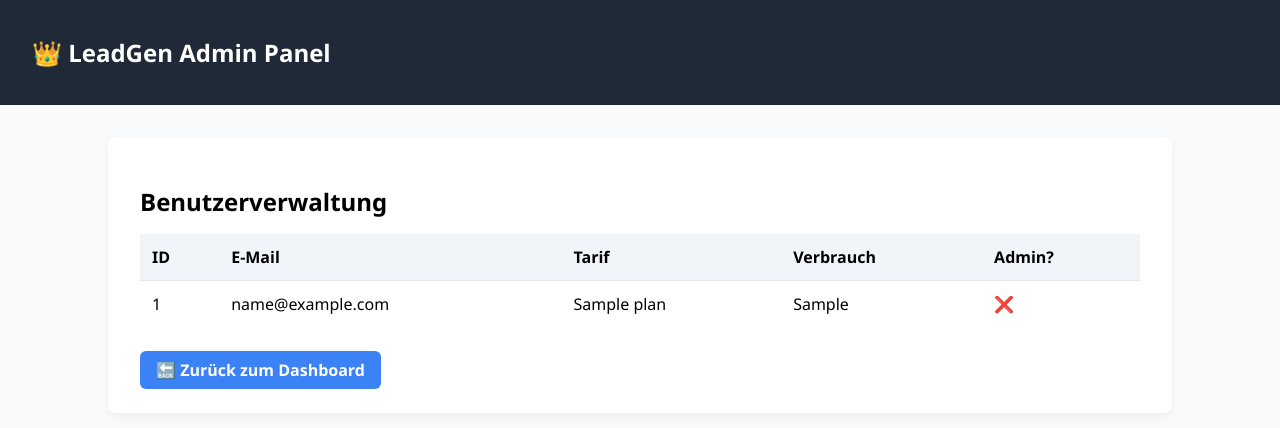
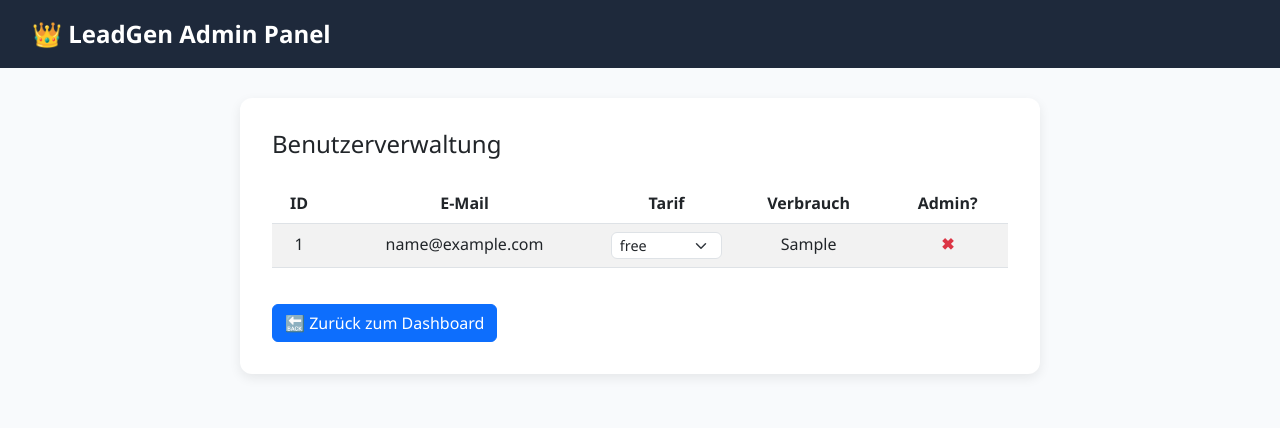
Before and after one commit to MerabTserodze/leadgen-app, a Flask app: template templates/admin.html in a window 1280 px wide. Shown: the top 428 px of the page. Run offline with Flask 3, Linux system fonts and the light colour scheme; the template is opened without the code that fills it: most values are stand-ins (such as "Sample title", 1, 10 or a date in 2020).

Commit message:
Update admin.html

```diff
--- a/templates/admin.html
+++ b/templates/admin.html
@@ -2,67 +2,54 @@
 <html lang="de">
 <head>
     <meta charset="UTF-8">
-    <title>Admin Panel – LeadGen</title>
-    <meta name="viewport" content="width=device-width, initial-scale=1">
+    <title>Admin Panel</title>
+    <link href="https://cdn.jsdelivr.net/npm/bootstrap@5.3.0/dist/css/bootstrap.min.css" rel="stylesheet">
     <style>
         body {
+            background-color: #f8fafc;
             font-family: 'Segoe UI', sans-serif;
-            background-color: #f8fafc;
-            margin: 0;
-            padding: 0;
         }
-        header {
-            background-color: #1f2937;
+        .admin-header {
+            background-color: #1e293b;
+            padding: 1rem 2rem;
             color: white;
-            padding: 1rem 2rem;
+            font-size: 1.5rem;
+            font-weight: bold;
+            display: flex;
+            align-items: center;
         }
-        .container {
-            max-width: 1000px;
-            margin: 2rem auto;
+        .admin-header i {
+            margin-right: 10px;
+        }
+        .admin-card {
+            max-width: 800px;
+            margin: 30px auto;
             background-color: white;
-            border-radius: 0.5rem;
+            border-radius: 12px;
+            box-shadow: 0 4px 12px rgba(0,0,0,0.08);
             padding: 2rem;
-            box-shadow: 0 4px 10px rgba(0, 0, 0, 0.05);
         }
         table {
-            width: 100%;
-            border-collapse: collapse;
+            text-align: center;
         }
-        th {
-            background-color: #f1f5f9;
-            text-align: left;
-            padding: 0.75rem;
+        .btn-back {
+            margin-top: 20px;
         }
-        td {
-            padding: 0.75rem;
-            border-top: 1px solid #e2e8f0;
-        }
-        .btn {
-            background-color: #3b82f6;
-            color: white;
-            padding: 0.5rem 1rem;
-            border-radius: 0.375rem;
-            text-decoration: none;
-            font-weight: bold;
-        }
-        .btn:hover {
-            background-color: #2563eb;
-        }
-        h1 {
-            font-size: 1.5rem;
-            margin-bottom: 1rem;
+        select.form-select {
+            font-size: 0.9rem;
+            padding: 2px 8px;
+            height: auto;
         }
     </style>
 </head>
 <body>
+    <div class="admin-header">
+        <span>👑 LeadGen Admin Panel</span>
+    </div>
 
-<header>
-    <h2>👑 LeadGen Admin Panel</h2>
-</header>
-
-<div class="container">
-    <h1>Benutzerverwaltung</h1>
-    <table>
+    <div class="admin-card">
+        <h4 class="mb-4">Benutzerverwaltung</h4>
+        <table class="table table-striped">
             <thead>
                 <tr>
                     <th>ID</th>
@@ -73,22 +60,52 @@
                 </tr>
             </thead>
             <tbody>
-            {% for u in users %}
+                {% for user in users %}
                 <tr>
-                <td>{{ u.id }}</td>
-                <td>{{ u.email }}</td>
-                <td>{{ u.plan }}</td>
-                <td>{{ u.requests_used }}</td>
-                <td>{{ "✅" if u.is_admin else "❌" }}</td>
+                    <td>{{ user.id }}</td>
+                    <td>{{ user.email }}</td>
+                    <td>
+                        <select class="form-select" onchange="updatePlan({{ user.id }}, this.value)">
+                            <option value="free" {% if user.plan == 'free' %}selected{% endif %}>free</option>
+                            <option value="starter" {% if user.plan == 'starter' %}selected{% endif %}>starter</option>
+                            <option value="profi" {% if user.plan == 'profi' %}selected{% endif %}>profi</option>
+                        </select>
+                    </td>
+                    <td>{{ user.requests_used }}</td>
+                    <td>
+                        {% if user.is_admin %}
+                            <span class="text-success fw-bold">✔</span>
+                        {% else %}
+                            <span class="text-danger fw-bold">✖</span>
+                        {% endif %}
+                    </td>
                 </tr>
                 {% endfor %}
             </tbody>
         </table>
-
-    <div style="margin-top: 2rem;">
-        <a href="/dashboard" class="btn">🔙 Zurück zum Dashboard</a>
-    </div>
+        <a href="/dashboard" class="btn btn-primary btn-back">🔙 Zurück zum Dashboard</a>
     </div>
 
+    <script>
+        function updatePlan(userId, newPlan) {
+            fetch("/admin/update_plan", {
+                method: "POST",
+                headers: {
+                    "Content-Type": "application/json"
+                },
+                body: JSON.stringify({ user_id: userId, plan: newPlan })
+            })
+            .then(response => {
+                if (!response.ok) throw new Error("Fehler beim Aktualisieren");
+                return response.json();
+            })
+            .then(data => {
+                alert("✅ Tarif erfolgreich geändert.");
+            })
+            .catch(err => {
+                alert("❌ Fehler: " + err.message);
+            });
+        }
+    </script>
 </body>
 </html>
```
Lines whose indentation alone changed are shown as unchanged.
